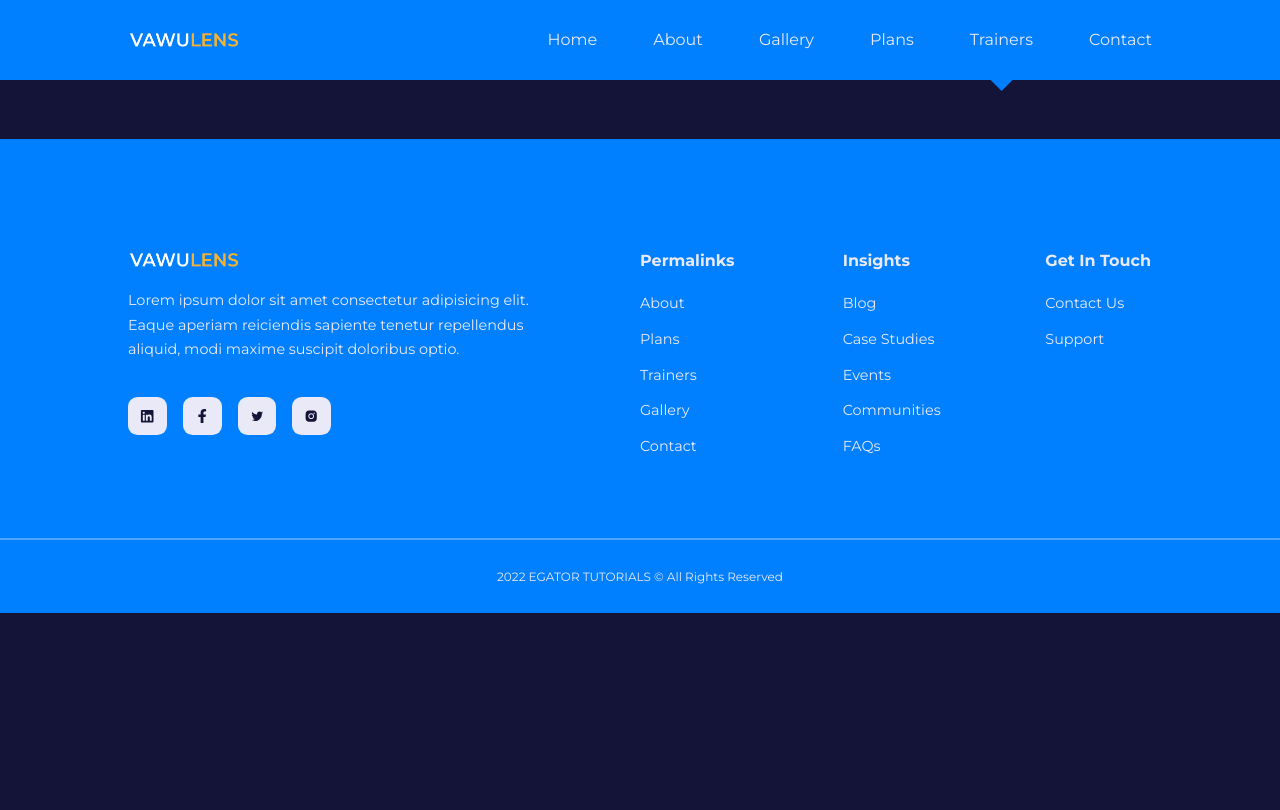
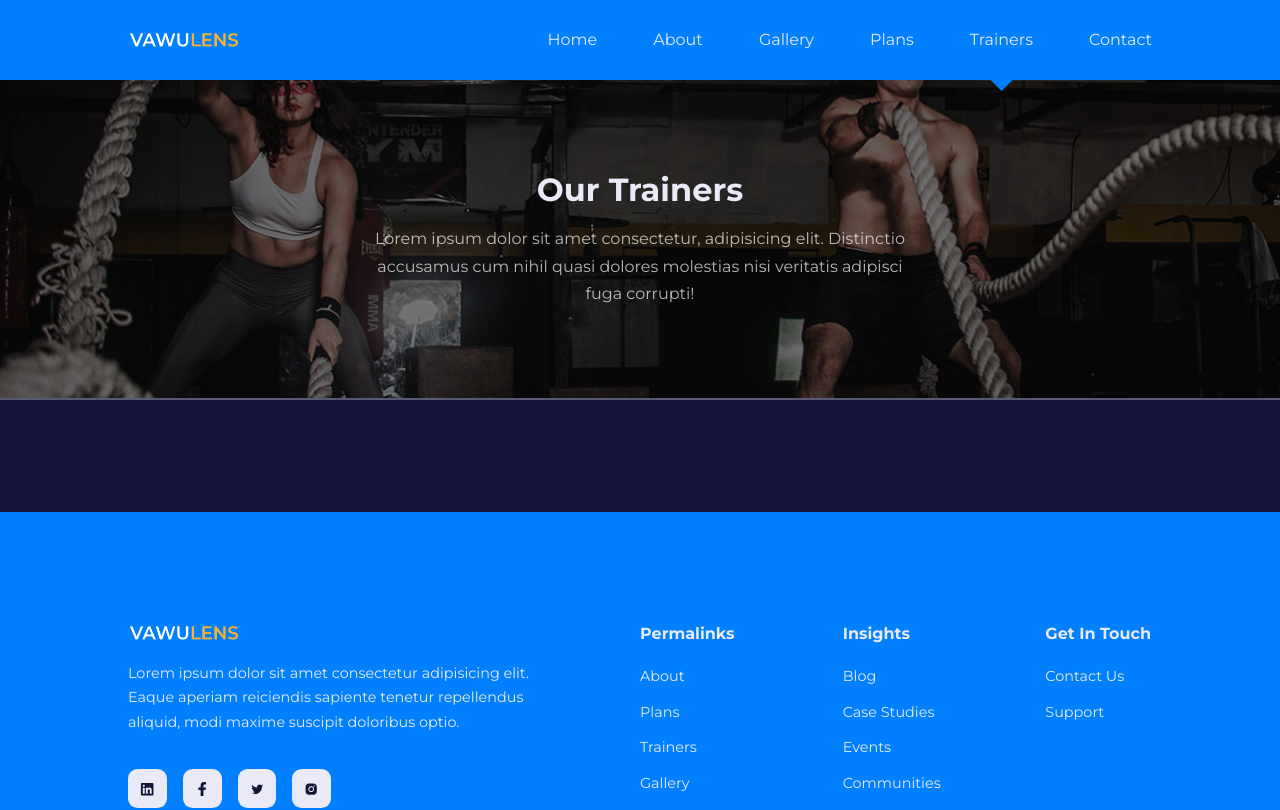
Before and after one commit to erickdc7/react-trainer-website, a React (Create React App) app: page /trainers in a window 1280 px wide. Shown: the top 810 px of the page. Built offline with nearby package versions, Linux system fonts and the light colour scheme; the HTML template or start-up script is replaced by a standard one.

Commit message:
Header added in Trainers.jsx

```diff
--- a/src/pages/trainers/Trainers.jsx
+++ b/src/pages/trainers/Trainers.jsx
@@ -1,9 +1,20 @@
 import React from 'react'
 import './trainers.css'
+import Header from '../../components/Header'
+import HeaderImage from '../../images/header_bg_5.jpg'
+import { trainers } from '../../data'
+import { BsInstagram } from 'react-icons/bs'
+import { AiOutlineTwitter } from 'react-icons/ai'
+import { FaFacebookF } from 'react-icons/fa'
+import { FaLinkedin } from 'react-icons/fa'
 
 const Trainers = () => {
     return (
-        <div>Trainers</div>
+        <>
+            <Header title="Our Trainers" image={HeaderImage}>
+                Lorem ipsum dolor sit amet consectetur, adipisicing elit. Distinctio accusamus cum nihil quasi dolores molestias nisi veritatis adipisci fuga corrupti!
+            </Header>
+        </>
     )
 }
 
```
